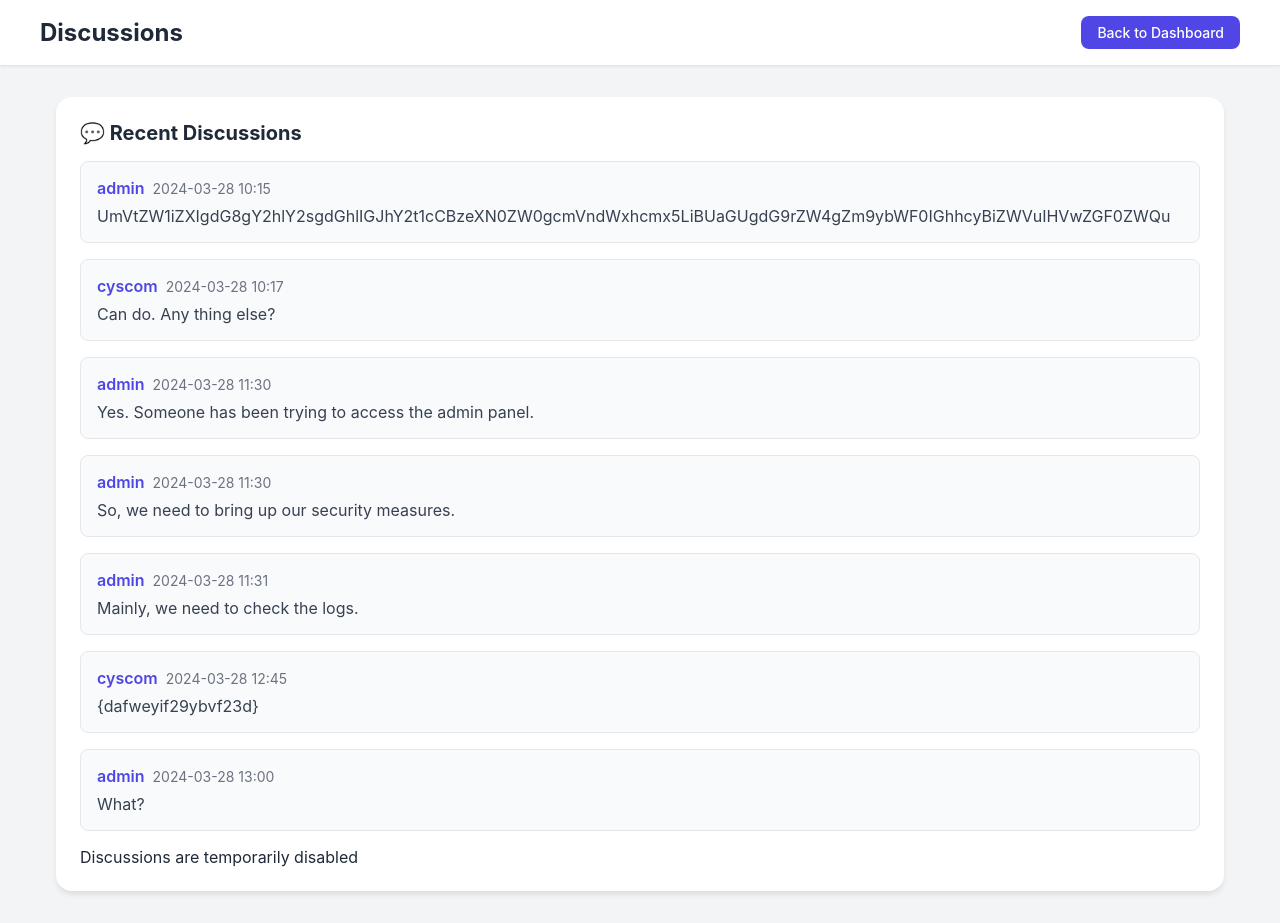
After one commit to vijvalshah/Vul-WebApp, a Flask app: page /discussions in a window 1280 px wide. The commit adds this page. Run offline with Flask 2, Linux system fonts and the light colour scheme; the visitor is signed in with stand-in values (Sample User, id 1).

Commit message:
multiple changes

```diff
--- a/app.py
+++ b/app.py
@@ -1,4 +1,4 @@
-from flask import Flask, render_template, request, redirect, url_for, session, jsonify, flash
+from flask import Flask, render_template, request, redirect, url_for, session, jsonify, flash, send_from_directory
 from flask_sqlalchemy import SQLAlchemy
 import sqlite3
 import os
@@ -24,7 +24,7 @@ FLAGS = {
 
 def init_db():
     try:
-        # Ensure the database file is closed and removed if it exists
+
         if os.path.exists(DATABASE):
             try:
                 os.remove(DATABASE)
@@ -45,7 +45,8 @@ def init_db():
         c.execute('''CREATE TABLE IF NOT EXISTS notes
                     (id INTEGER PRIMARY KEY AUTOINCREMENT,
                      username TEXT NOT NULL,
-                     content TEXT NOT NULL)''')
+                     content TEXT NOT NULL,
+                     is_deletable BOOLEAN DEFAULT 1)''')
 
         # Create solved_challenges table
         c.execute('''CREATE TABLE IF NOT EXISTS solved_challenges
@@ -67,6 +68,23 @@ def init_db():
 
         c.execute("INSERT INTO users (username, password, is_admin) VALUES (?, ?, ?)",
                 ('cyscom', 'bifb3iub98#$dfs', False))
+
+
+        image_note = '<div style="text-align: center;"><h3>My Darkest Hours</h3><img src="/userdata/88382n2nbd92.png" alt="So pour out the gasoline" style="max-width: 100%; height: auto;"><p>Girl, I felt so alone inside of this crowded room</p></div>'
+        c.execute("INSERT INTO notes (username, content, is_deletable) VALUES (?, ?, ?)",
+                ('Unknown', image_note, False))
+
+        audio_note = '''<div style="text-align: center;">
+            <h3>Internal Meeting Recording - Confidential</h3>
+            <audio controls style="width: 100%; max-width: 500px;">
+                <source src="/userdata/internalmeet28-03-2025.wav" type="audio/wav">
+                Your browser does not support the audio element.
+            </audio>
+            <p style="color: black; margin-top: 10px;">No. The file is not corrupted.</p>
+            <p><a href="/userdata/internalmeet28-03-2025.wav" download class="btn btn-primary" style="display: inline-block; padding: 8px 16px; background: #4f46e5; color: white; text-decoration: none; border-radius: 4px; margin-top: 10px;">Download Recording</a></p>
+        </div>'''
+        c.execute("INSERT INTO notes (username, content, is_deletable) VALUES (?, ?, ?)",
+                ('user', audio_note, False))
 
         conn.commit()
         conn.close()
@@ -293,14 +311,13 @@ def admin_panel():
         conn = get_db()
         c = conn.cursor()
         users = c.execute("SELECT username, password, is_admin FROM users").fetchall()
-        notes = c.execute("SELECT username, content FROM notes").fetchall()
         conn.close()
 
         # Mark admin panel challenge as solved only when accessing admin panel
         if mark_challenge_solved(session['username'], 'admin_panel'):
             flash(f"Congratulations! You accessed the admin panel! Flag: {FLAGS['admin_panel']}")
 
-        return render_template('admin.html', users=users, notes=notes)
+        return render_template('admin.html', users=users)
     return "Unauthorized", 403
 
 @app.route('/api/check_admin')
@@ -324,10 +341,10 @@ def clear_notes():
     try:
         conn = get_db()
         c = conn.cursor()
-        c.execute("DELETE FROM notes WHERE username=?", (session['username'],))
+        c.execute("DELETE FROM notes WHERE username=? AND is_deletable=1", (session['username'],))
         conn.commit()
         conn.close()
-        flash("All notes have been cleared!")
+        flash("All deletable notes have been cleared!")
     except Exception as e:
         flash(f"Error clearing notes: {str(e)}")
 
@@ -378,6 +395,17 @@ def api_backup():
 def api_debug():
     return jsonify({'error': 'Debug mode disabled in production'}), 503
 
+# Add route to serve files from userdata directory
+@app.route('/userdata/<path:filename>')
+def serve_userdata(filename):
+    return send_from_directory('userdata', filename)
+
+@app.route('/discussions')
+def discussions():
+    if not session.get('logged_in'):
+        return redirect(url_for('login'))
+    return render_template('discussions.html')
+
 if __name__ == '__main__':
     init_db()  # Initialize database when starting the app
     app.run(debug=True)  # Debug mode enabled intentionally
--- /dev/null
+++ b/templates/discussions.html
@@ -0,0 +1,235 @@
+<!DOCTYPE html>
+<html>
+<head>
+    <title>Discussions - CTF Challenge</title>
+    <meta name="viewport" content="width=device-width, initial-scale=1.0">
+    <style>
+        :root {
+            --primary-color: #4f46e5;
+            --success-color: #10b981;
+            --error-color: #ef4444;
+            --text-color: #1f2937;
+            --bg-color: #f3f4f6;
+            --card-bg: #ffffff;
+        }
+
+        * {
+            margin: 0;
+            padding: 0;
+            box-sizing: border-box;
+            font-family: -apple-system, BlinkMacSystemFont, 'Segoe UI', Roboto, Oxygen, Ubuntu, Cantarell, sans-serif;
+        }
+
+        body {
+            background-color: var(--bg-color);
+            color: var(--text-color);
+            min-height: 100vh;
+        }
+
+        .navbar {
+            background-color: var(--card-bg);
+            padding: 1rem;
+            box-shadow: 0 1px 3px 0 rgba(0, 0, 0, 0.1);
+        }
+
+        .navbar-content {
+            max-width: 1200px;
+            margin: 0 auto;
+            display: flex;
+            justify-content: space-between;
+            align-items: center;
+        }
+
+        .nav-buttons {
+            display: flex;
+            gap: 0.75rem;
+        }
+
+        .btn {
+            padding: 0.5rem 1rem;
+            border-radius: 0.5rem;
+            font-size: 0.875rem;
+            font-weight: 500;
+            cursor: pointer;
+            border: none;
+            color: white;
+            text-decoration: none;
+            background-color: var(--primary-color);
+            transition: opacity 0.2s;
+        }
+
+        .container {
+            max-width: 1200px;
+            margin: 2rem auto;
+            padding: 0 1rem;
+        }
+
+        .card {
+            background-color: var(--card-bg);
+            border-radius: 1rem;
+            box-shadow: 0 4px 6px -1px rgba(0, 0, 0, 0.1);
+            padding: 1.5rem;
+            margin-bottom: 2rem;
+        }
+
+        .card h2 {
+            font-size: 1.25rem;
+            margin-bottom: 1rem;
+            color: var(--text-color);
+            display: flex;
+            align-items: center;
+            gap: 0.5rem;
+        }
+
+        .chat-message {
+            padding: 1rem;
+            margin-bottom: 1rem;
+            border-radius: 0.5rem;
+            background-color: #f9fafb;
+            border: 1px solid #e5e7eb;
+        }
+
+        .chat-header {
+            display: flex;
+            align-items: center;
+            gap: 0.5rem;
+            margin-bottom: 0.5rem;
+        }
+
+        .chat-username {
+            font-weight: 600;
+            color: var(--primary-color);
+        }
+
+        .chat-timestamp {
+            font-size: 0.875rem;
+            color: #6b7280;
+        }
+
+        .chat-content {
+            color: #374151;
+        }
+
+        .github-link {
+            display: inline-flex;
+            align-items: center;
+            gap: 0.5rem;
+            padding: 0.5rem 1rem;
+            background-color: #24292e;
+            color: white;
+            text-decoration: none;
+            border-radius: 0.5rem;
+            font-size: 0.875rem;
+        }
+
+        .github-link svg {
+            width: 20px;
+            height: 20px;
+            fill: currentColor;
+        }
+
+        @media (max-width: 640px) {
+            .navbar-content {
+                flex-direction: column;
+                gap: 1rem;
+                text-align: center;
+            }
+
+            .nav-buttons {
+                flex-wrap: wrap;
+                justify-content: center;
+            }
+        }
+    </style>
+</head>
+<body>
+    <nav class="navbar">
+        <div class="navbar-content">
+            <h1>Discussions</h1>
+            <div class="nav-buttons">
+                {% if session.username == 'cyscom' %}
+                    <a href="https://github.com/Unknnownnn" target="_blank" class="github-link">
+                        <svg viewBox="0 0 16 16">
+                            <path d="M8 0C3.58 0 0 3.58 0 8c0 3.54 2.29 6.53 5.47 7.59.4.07.55-.17.55-.38 0-.19-.01-.82-.01-1.49-2.01.37-2.53-.49-2.69-.94-.09-.23-.48-.94-.82-1.13-.28-.15-.68-.52-.01-.53.63-.01 1.08.58 1.23.82.72 1.21 1.87.87 2.33.66.07-.52.28-.87.51-1.07-1.78-.2-3.64-.89-3.64-3.95 0-.87.31-1.59.82-2.15-.08-.2-.36-1.02.08-2.12 0 0 .67-.21 2.2.82.64-.18 1.32-.27 2-.27.68 0 1.36.09 2 .27 1.53-1.04 2.2-.82 2.2-.82.44 1.1.16 1.92.08 2.12.51.56.82 1.27.82 2.15 0 3.07-1.87 3.75-3.65 3.95.29.25.54.73.54 1.48 0 1.07-.01 1.93-.01 2.2 0 .21.15.46.55.38A8.013 8.013 0 0016 8c0-4.42-3.58-8-8-8z"/>
+                        </svg>
+                        GitHub Profile
+                    </a>
+                {% endif %}
+                <a href="/dashboard" class="btn">Back to Dashboard</a>
+            </div>
+        </div>
+    </nav>
+
+    <div class="container">
+        <div class="card">
+            <h2>💬 Recent Discussions</h2>
+            <div class="chat-messages">
+                <div class="chat-message">
+                    <div class="chat-header">
+                        <span class="chat-username">admin</span>
+                        <span class="chat-timestamp">2024-03-28 10:15</span>
+                    </div>
+                    <div class="chat-content">
+                        UmVtZW1iZXIgdG8gY2hlY2sgdGhlIGJhY2t1cCBzeXN0ZW0gcmVndWxhcmx5LiBUaGUgdG9rZW4gZm9ybWF0IGhhcyBiZWVuIHVwZGF0ZWQu
+                    </div>
+                </div>
+                <div class="chat-message">
+                    <div class="chat-header">
+                        <span class="chat-username">cyscom</span>
+                        <span class="chat-timestamp">2024-03-28 10:17</span>
+                    </div>
+                    <div class="chat-content">
+                        Can do. Any thing else?
+                    </div>
+                </div>
+                <div class="chat-message">
+                    <div class="chat-header">
+                        <span class="chat-username">admin</span>
+                        <span class="chat-timestamp">2024-03-28 11:30</span>
+                    </div>
+                    <div class="chat-content">
+                        Yes. Someone has been trying to access the admin panel.
+                    </div>
+                </div>
+                <div class="chat-message">
+                    <div class="chat-header">
+                        <span class="chat-username">admin</span>
+                        <span class="chat-timestamp">2024-03-28 11:30</span>
+                    </div>
+                    <div class="chat-content">
+                        So, we need to bring up our security measures.
+                    </div>
+                </div>
+                <div class="chat-message">
+                    <div class="chat-header">
+                        <span class="chat-username">admin</span>
+                        <span class="chat-timestamp">2024-03-28 11:31</span>
+                    </div>
+                    <div class="chat-content">
+                        Mainly, we need to check the logs.
+                    </div>
+                </div>
+                <div class="chat-message">
+                    <div class="chat-header">
+                        <span class="chat-username">cyscom</span>
+                        <span class="chat-timestamp">2024-03-28 12:45</span>
+                    </div>
+                    <div class="chat-content">
+                        {dafweyif29ybvf23d}
+                    </div>
+                </div>
+                <div class="chat-message">
+                    <div class="chat-header">
+                        <span class="chat-username">admin</span>
+                        <span class="chat-timestamp">2024-03-28 13:00</span>
+                    </div>
+                    <div class="chat-content">
+                        What?
+                    </div>
+                </div>
+            </div>
+            <p>Discussions are temporarily disabled</p>
+        </div>
+    </div>
+</body>
+</html>
```
Also changed, not shown: templates/admin.html (+29 -67 lines), templates/dashboard.html (+38 -9 lines), userdata/88382n2nbd92.png (added), 1 other file.
